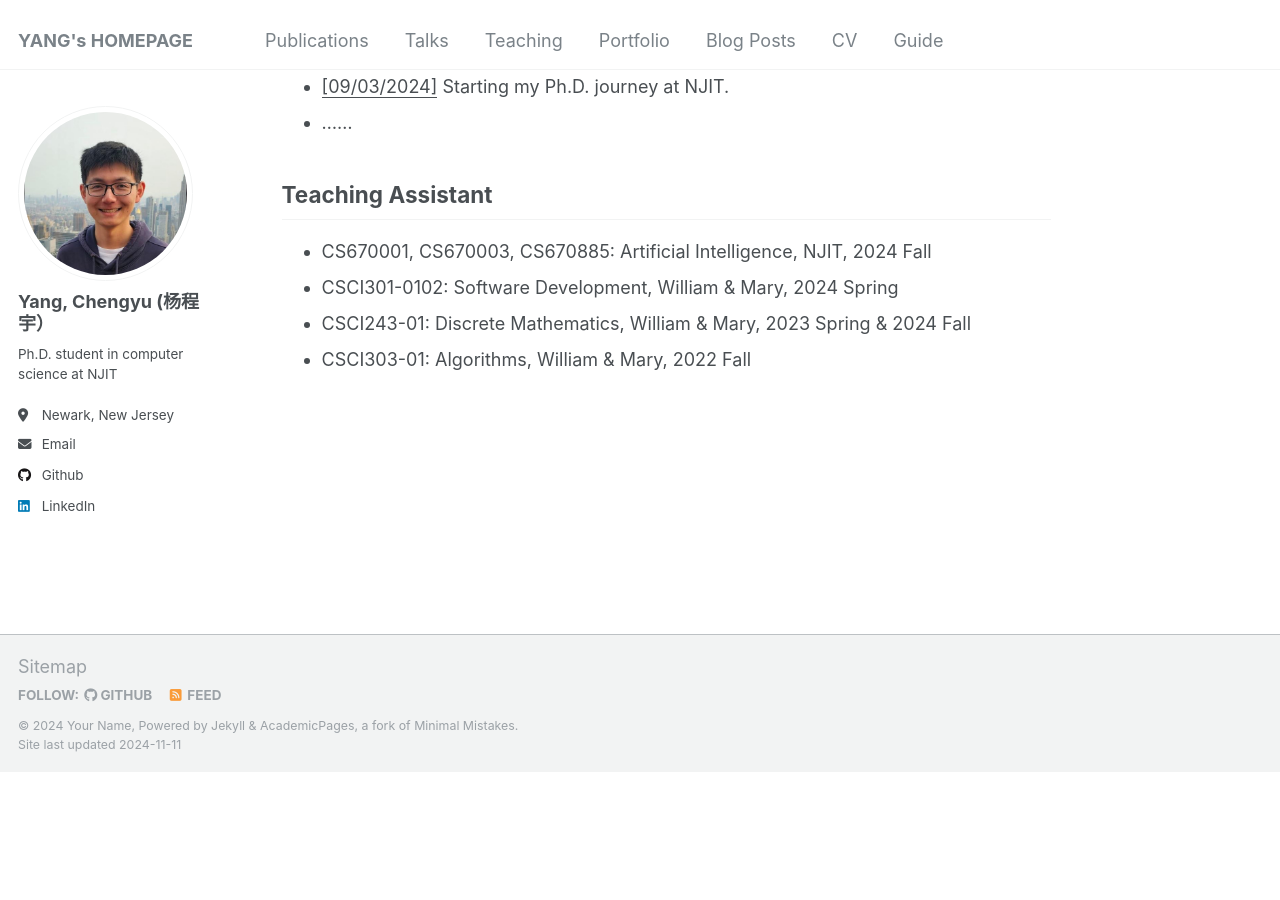
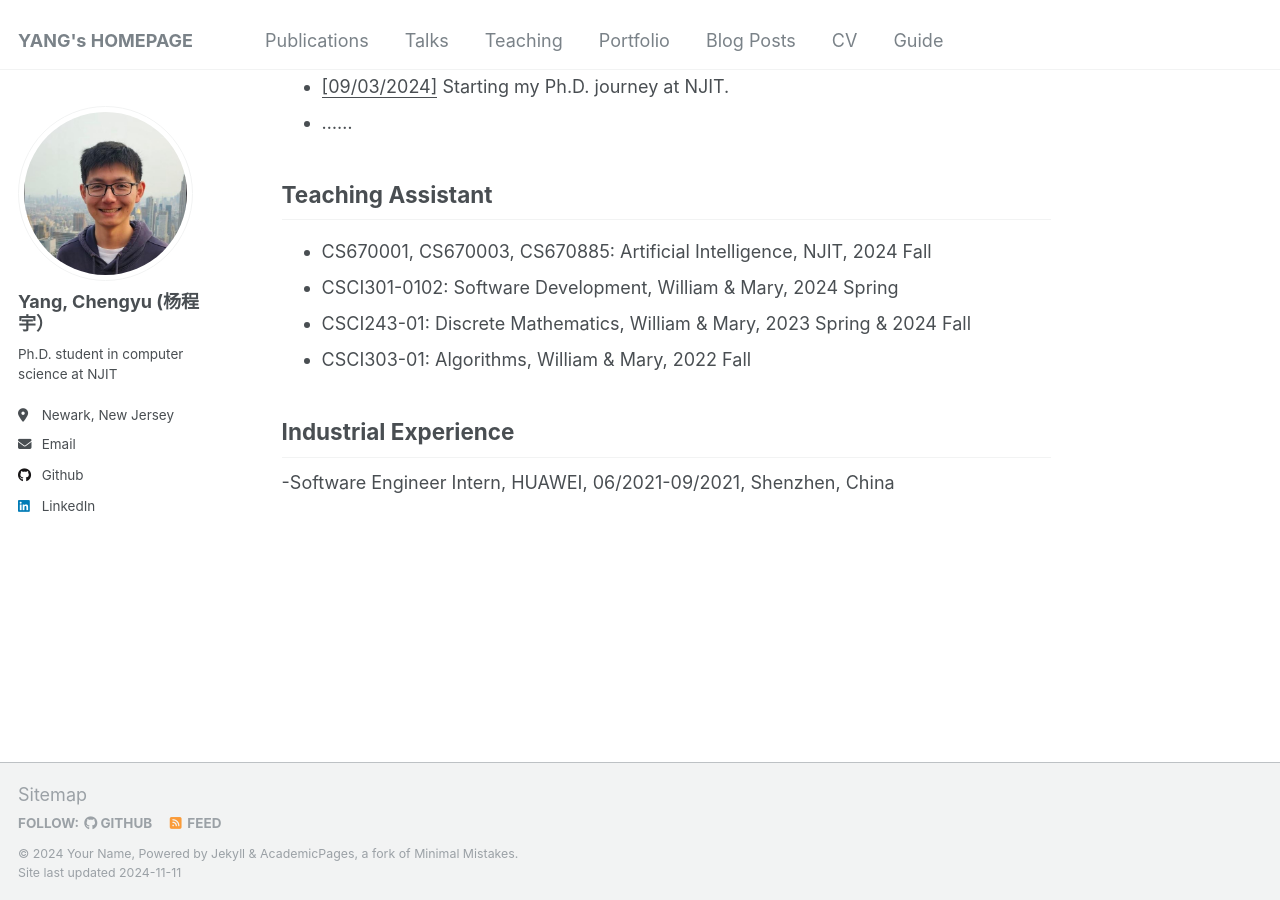
Before and after one commit to cyang322/cyang322.github.io, a Jekyll site: the page built from _pages/about.md, in a window 1280 px wide and 900 px high, scrolled down 762 px. Built offline with Jekyll 4.4.1, drawn with Linux system fonts in a browser that asks for light colours; before the commit the page ends 1535 px from its top, so only the background shows below that.

Commit message:
Update about.md

```diff
--- a/_pages/about.md
+++ b/_pages/about.md
@@ -30,3 +30,7 @@ Teaching Assistant
 - CSCI301-0102: Software Development, William & Mary, 2024 Spring
 - CSCI243-01: Discrete Mathematics, William & Mary, 2023 Spring & 2024 Fall
 - CSCI303-01: Algorithms, William & Mary, 2022 Fall
+
+Industrial Experience
+------
+-Software Engineer Intern, HUAWEI, 06/2021-09/2021, Shenzhen, China
```
